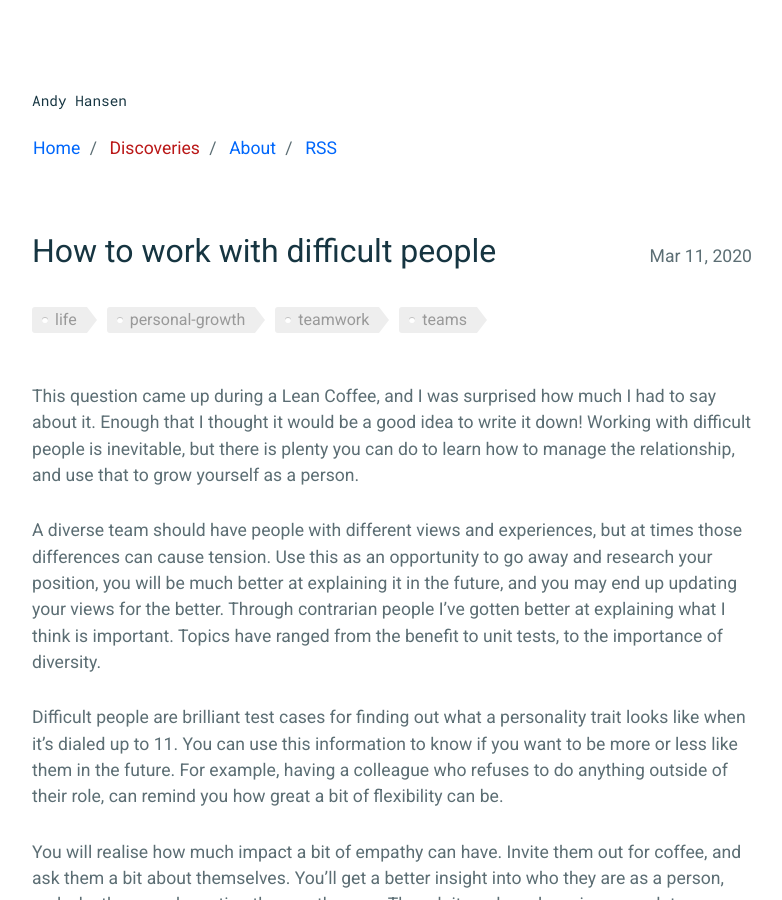
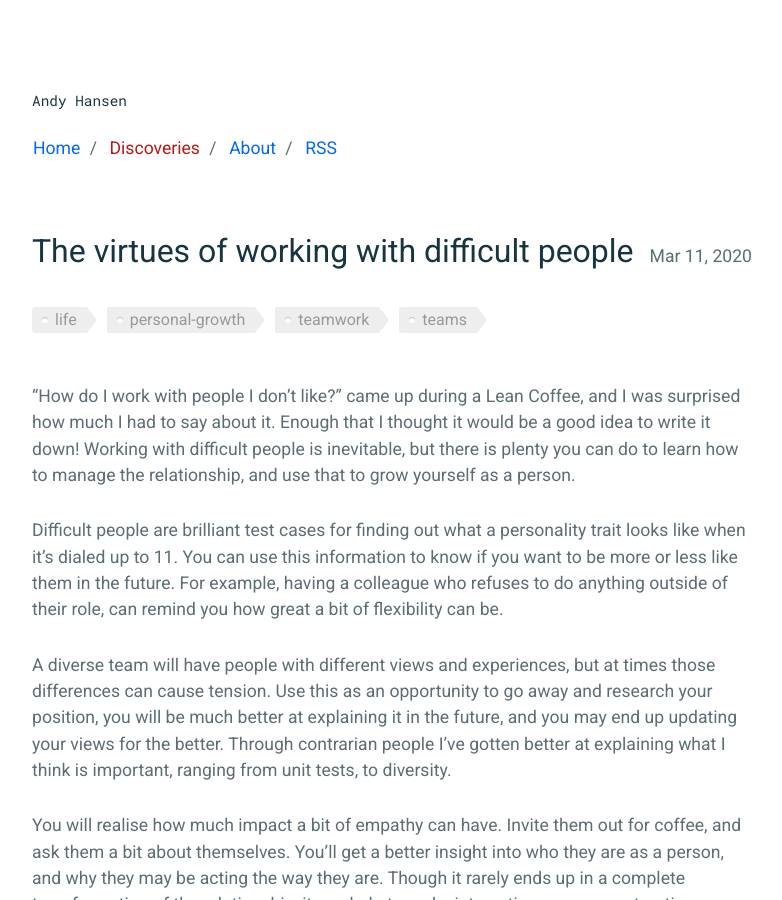
Before and after one commit to andyhansen/blog, a Jekyll site: the page built from _posts/2020-03-11-the-virtues-of-working-with-difficult-people.md, in a window 1280 px wide and 900 px high. Shown: the whole window, without its empty margins (248-1030 px from the left). Built offline with Jekyll 4.4.1, drawn with Linux system fonts in a browser that asks for light colours; nearby versions of some CDN libraries; comment, search, counter and statistics services are not loaded.

Commit message:
rename, reorder

```diff
--- a/_posts/2020-03-11-working-with-difficult-people.md
+++ b/_posts/2020-03-11-the-virtues-of-working-with-difficult-people.md
@@ -1,23 +1,22 @@
 ---
 layout: post
-title: "How to work with difficult people"
+title: "The virtues of working with difficult people"
 date: 2020-03-11
 tags: life personal-growth teamwork teams
 comments: true
 ---
 
-This question came up during a Lean Coffee, and I was surprised how much I had to say about it.
+"How do I work with people I don't like?" came up during a Lean Coffee, and I was surprised how much I had to say about it.
 Enough that I thought it would be a good idea to write it down!
 Working with difficult people is inevitable, but there is plenty you can do to learn how to manage the relationship, and use that to grow yourself as a person.
-
-A diverse team should have people with different views and experiences, but at times those differences can cause tension.
-Use this as an opportunity to go away and research your position, you will be much better at explaining it in the future, and you may end up updating your views for the better.
-Through contrarian people I’ve gotten better at explaining what I think is important.
-Topics have ranged from the benefit to unit tests, to the importance of diversity.
 
 Difficult people are brilliant test cases for finding out what a personality trait looks like when it’s dialed up to 11.
 You can use this information to know if you want to be more or less like them in the future.
 For example, having a colleague who refuses to do anything outside of their role, can remind you how great a bit of flexibility can be.
+
+A diverse team will have people with different views and experiences, but at times those differences can cause tension.
+Use this as an opportunity to go away and research your position, you will be much better at explaining it in the future, and you may end up updating your views for the better.
+Through contrarian people I’ve gotten better at explaining what I think is important, ranging from unit tests, to diversity.
 
 You will realise how much impact a bit of empathy can have.
 Invite them out for coffee, and ask them a bit about themselves.
```
